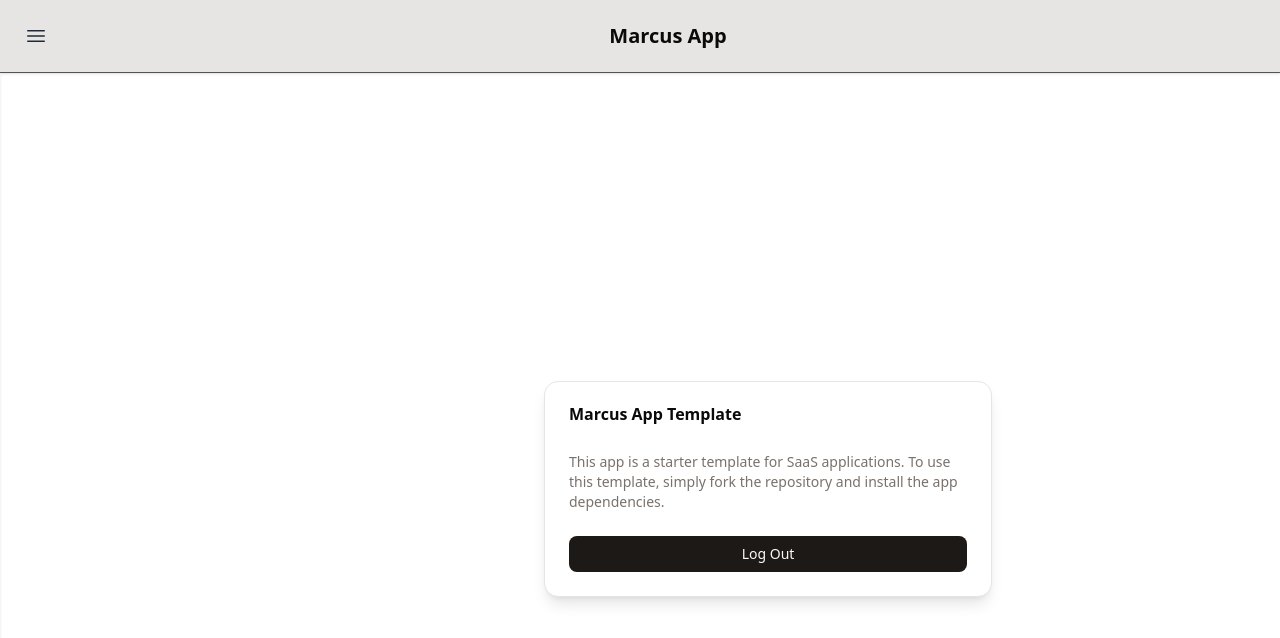
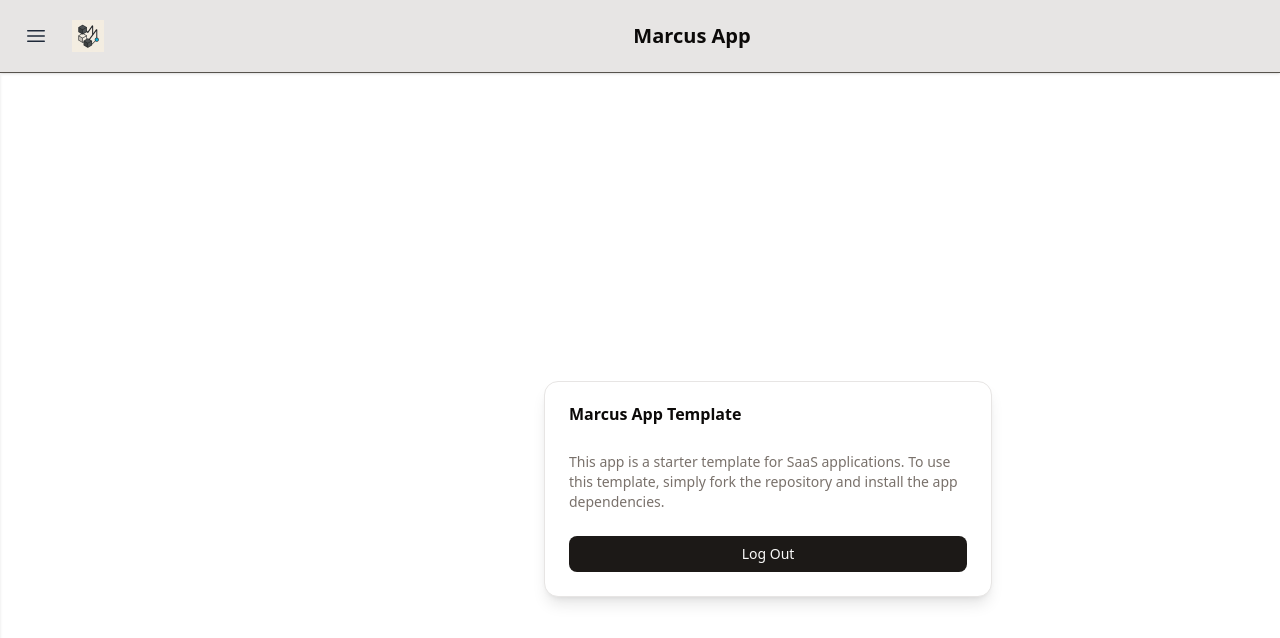
Before and after one commit to njit-prof-bill/njit-prof-bill-cs490-project-summer-2025, a Next.js app: page /home in a window 1280 px wide. Shown: the top 638 px of the page. Built offline with nearby package versions, Linux system fonts and the light colour scheme; no server answers; sample sign-in values are in the browser's storage.

Commit message:
Add a logo

```diff
--- a/src/app/home/layout.tsx
+++ b/src/app/home/layout.tsx
@@ -1,10 +1,12 @@
 "use client";
 
 import { ReactNode, useState } from "react";
-import { Bars3Icon } from "@heroicons/react/24/outline"; // Import a hamburger menu icon
+import { Bars3Icon } from "@heroicons/react/24/outline";
+import Link from "next/link";
+import Image from "next/image";
 
 export default function HomeLayout({ children }: { children: ReactNode }) {
-    const [isSidePanelOpen, setIsSidePanelOpen] = useState(false); // State to track side panel visibility
+    const [isSidePanelOpen, setIsSidePanelOpen] = useState(false);
 
     const toggleSidePanel = () => {
         setIsSidePanelOpen((prev) => {
@@ -24,6 +26,19 @@ export default function HomeLayout({ children }: { children: ReactNode }) {
                 >
                     <Bars3Icon className="h-6 w-6 text-gray-800 dark:text-gray-200" />
                 </button>
+
+                {/* App Logo */}
+                <Link href="/" className="flex items-center">
+                    <Image
+                        src="/logo.png" // Corrected path
+                        alt="Marcus Home"
+                        width={32}
+                        height={32}
+                        className="mr-4"
+                    />
+                </Link>
+
+                {/* App Title */}
                 <h1 className="text-xl font-bold text-center flex-1">Marcus App</h1>
             </header>
 
--- a/src/components/forms/registrationForm.tsx
+++ b/src/components/forms/registrationForm.tsx
@@ -179,7 +179,7 @@ export function RegistrationForm({ onRegister }: { onRegister: () => void }) {
                     className="w-full flex items-center justify-center gap-2 dark:bg-black dark:text-stone-300 dark:border-stone-600 border-1 bg-white text-black border-black"
                 >
                     <FcGoogle className="h-5 w-5" /> {/* Google Icon */}
-                    Sign in with Google
+                    Continue with Google
                 </Button>
             </form>
         </Form>
```
Also changed, not shown: public/logo.png (added).
